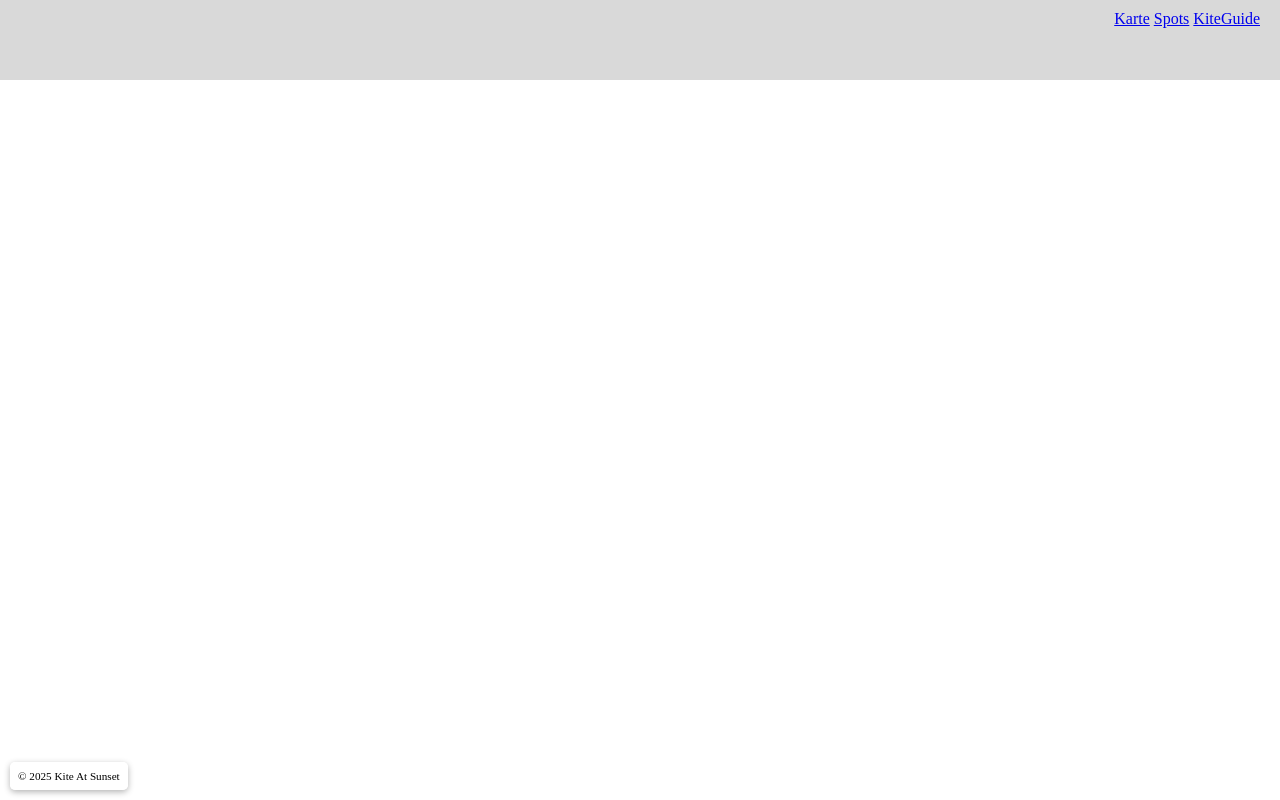
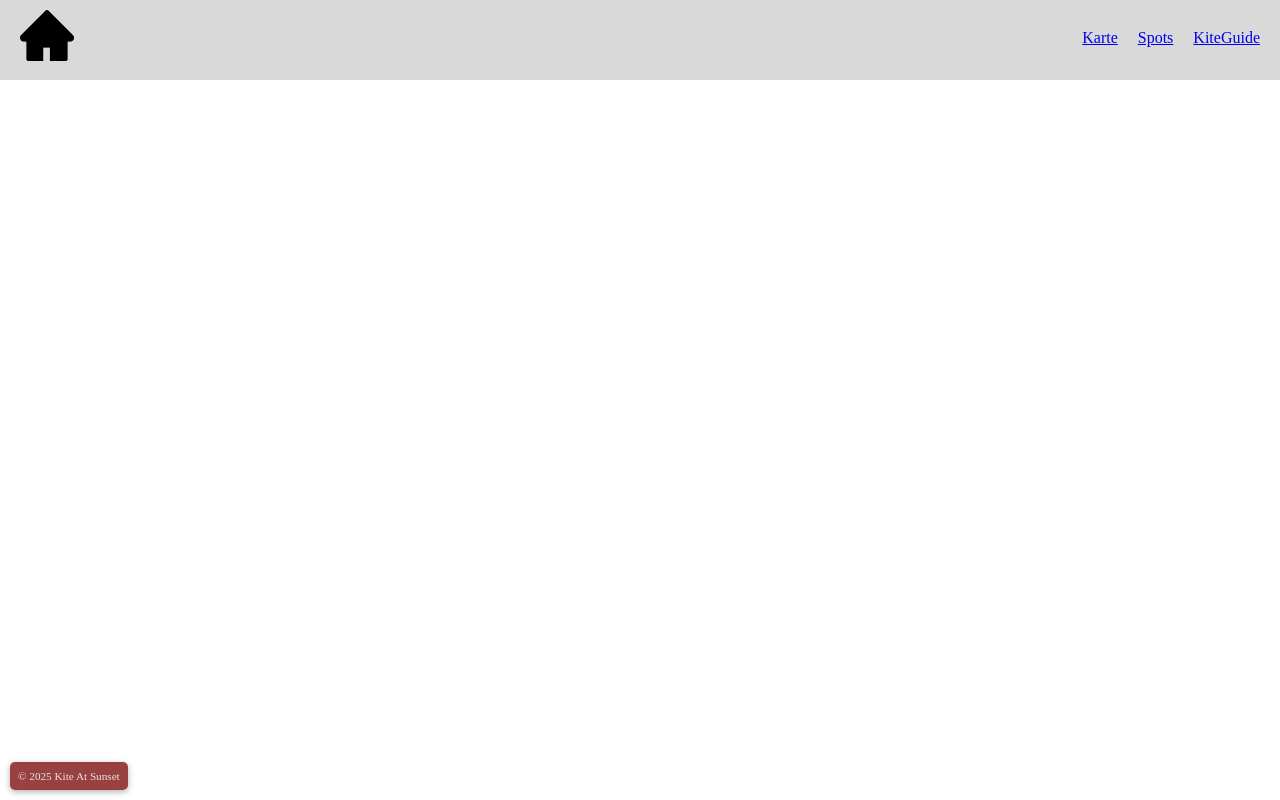
Before and after one commit to sselinass/Website_KiteAtSunset, a plain HTML site: page spots.html in a window 1280 px wide. Drawn offline with nearby package versions, Linux system fonts and the light colour scheme; no server answers.

Commit message:
something in the code

```diff
--- a/css/style.css
+++ b/css/style.css
@@ -26,6 +26,11 @@ header {
     flex-wrap: wrap;
 }
 
+.menu_nav {
+    display: flex;
+    gap: 20px;
+}
+
 body > header,
 body > footer {
   flex: 0;
@@ -40,11 +45,12 @@ footer {
   bottom: 10px;
   left: 10px;
   z-index: 3;
-  background-color: rgba(255, 255, 255, 0.8);
+  background-color: rgba(125, 18, 18, 0.8);
   padding: 0.5rem 0.5rem;
   border-radius: 5px;
   box-shadow: 0 2px 6px rgba(0,0,0,0.3);
   font-size: 0.7rem;
+  color: rgba(255, 255, 255, 0.842);
 }
 
 #map  {
@@ -68,4 +74,5 @@ footer {
   font-size: 1rem;
   text-align: center;
   z-index: 2;
+  color: rgba(255, 255, 255, 0.842);
 }
--- a/spots.html
+++ b/spots.html
@@ -5,8 +5,6 @@
     <meta charset="UTF-8">
     <meta name="viewport" content="width=device-width, initial-scale=1.0">
     <link rel="stylesheet" href="css/style.css">
-    <link rel="stylesheet" href="css/spots.css">
-    <link rel="stylesheet" href="css/kiteguide.css">
     <title>Kite At Sunset</title>
 </head>
 
@@ -15,8 +13,8 @@
         <nav>
             <ul class="menu_complete">
                 <li class="logo_nav">
-                    <a href="">
-
+                    <a href="index.html">
+                        <img src="assets/img/home.png" alt="Home Logo" class="logo">
                     </a>
                 </li>
 
```
Also changed, not shown: kiteguide.html (+2 -4 lines).
